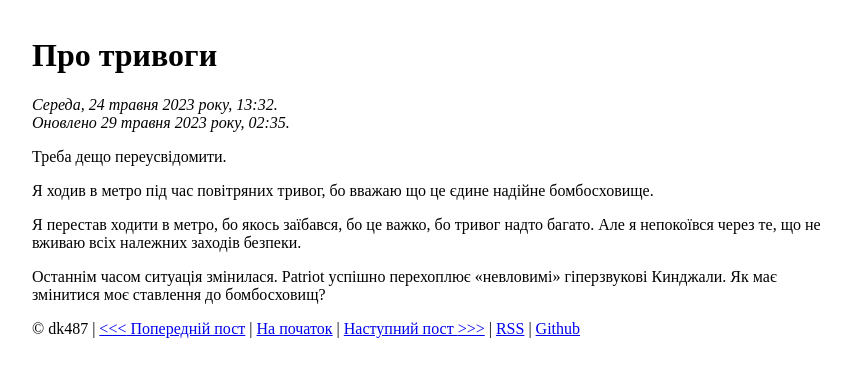
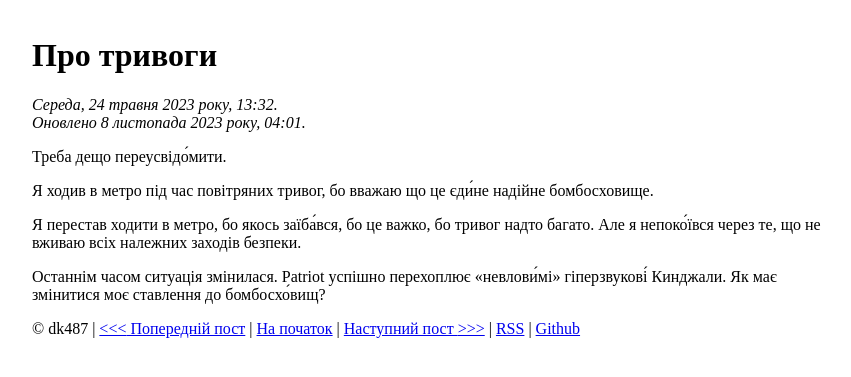
Before and after one commit to dk487/test.de.co.ua, a Jekyll site: the page built from _posts/2023/2023-05-24-pro-tryvohy.md, in a window 1280 px wide. Shown: the top 377 px of the page, without its empty margins (208-1059 px from the left). Built offline with Jekyll 4.4.1, drawn with Linux system fonts in a browser that asks for light colours.

Commit message:
Post update: speech

```diff
--- a/_posts/2023/2023-05-24-pro-tryvohy.md
+++ b/_posts/2023/2023-05-24-pro-tryvohy.md
@@ -1,13 +1,13 @@
 ---
 title: Про тривоги
 date: 2023-05-24 16:32:25 +03:00
-mtime: 2023-05-29 02:35:02 +03:00
+mtime: 2023-11-08 04:01:16 +02:00
 ---
 
-Треба дещо переусвідомити.
+Треба дещо переусвідо́мити.
 
-Я ходив в метро під час повітряних тривог, бо вважаю що це єдине надійне бомбосховище.
+Я ходив в метро під час повітряних тривог, бо вважаю що це єди́не надійне бомбосховище.
 
-Я перестав ходити в метро, бо якось заїбався, бо це важко, бо тривог надто багато. Але я непокоївся через те, що не вживаю всіх належних заходів безпеки.
+Я перестав ходити в метро, бо якось заїба́вся, бо це важко, бо тривог надто багато. Але я непоко́ївся через те, що не вживаю всіх належних заходів безпеки.
 
-Останнім часом ситуація змінилася. Patriot успішно перехоплює «невловимі» гіперзвукові Кинджали. Як має змінитися моє ставлення до бомбосховищ?
+Останнім часом ситуація змінилася. Patriot успішно перехоплює «невлови́мі» гіперзвукові́ Кинджали. Як має змінитися моє ставлення до бомбосхо́вищ?
```
